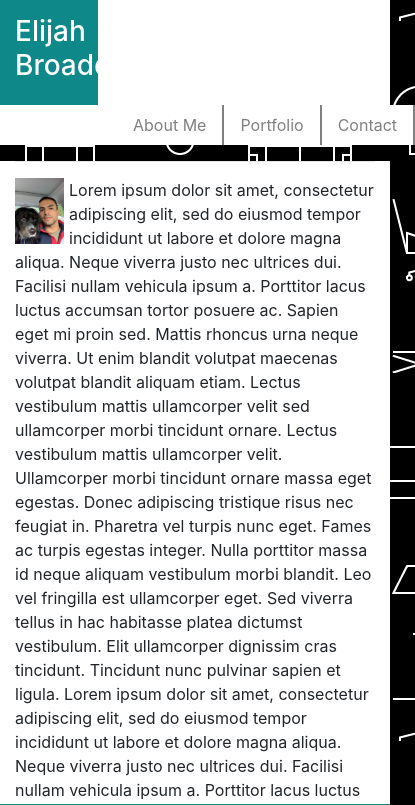
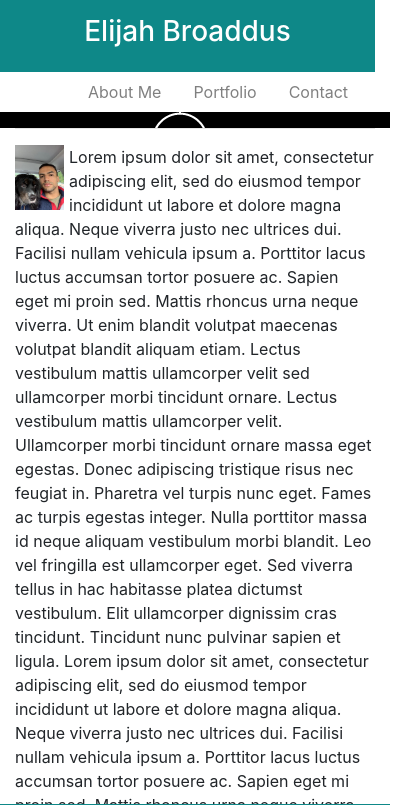
Before and after one commit to elijahlb/Bootstrap-Portfolio, a plain HTML site: page index.html in a window 390 px wide. Shown: the top 805 px of the page, 415 px wide, since content can reach past the window. Drawn offline with nearby package versions, Linux system fonts and the light colour scheme.

Commit message:
corrected html

```diff
--- a/assets/css/index.css
+++ b/assets/css/index.css
@@ -27,7 +27,6 @@ body {
 
 
 ul li {
-    border-right: 2px solid gray;
     color:gray;
 }
 ul.nav li a, ul.nav li a:visited {
@@ -69,3 +68,16 @@ footer {
     border-top:10px solid rgb(14, 136, 136);
     color:white;
 }
+
+@media only screen and (max-width: 640px) {
+    #name {
+        width:600px;
+        text-align:center;
+    }
+    nav {
+        margin-left:-45px;
+    }
+    img {
+        margin-bottom:5px;
+    }
+}
--- a/index.html
+++ b/index.html
@@ -34,7 +34,7 @@
         </div>
         <div class='container'>
             <hr>
-                <img id='myface' src='assets/images/unnamed.jpg' class='float-left' style='width:15%'>
+                <img id='myface' src='assets/images/unnamed.jpg' class='float-left' style='width:15%' alt="my picture">
                  <p>Lorem ipsum dolor sit amet, consectetur adipiscing elit,
                     sed do eiusmod tempor incididunt ut labore et dolore magna aliqua.
                     Neque viverra justo nec ultrices dui. Facilisi nullam vehicula ipsum a.
```
Also changed, not shown: contact.html (+2 -2 lines), portfolio.html (+5 -5 lines).
